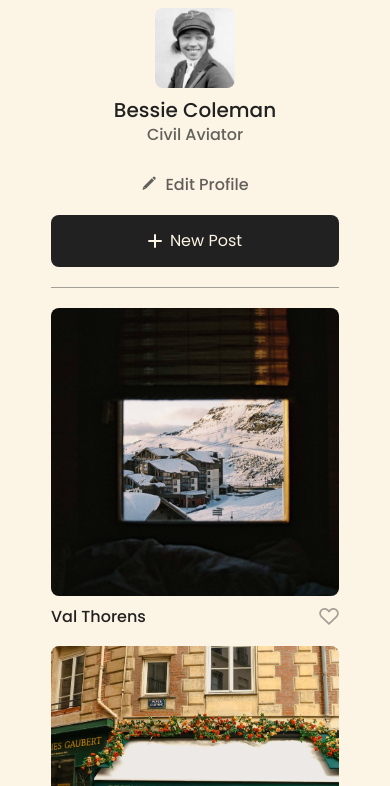
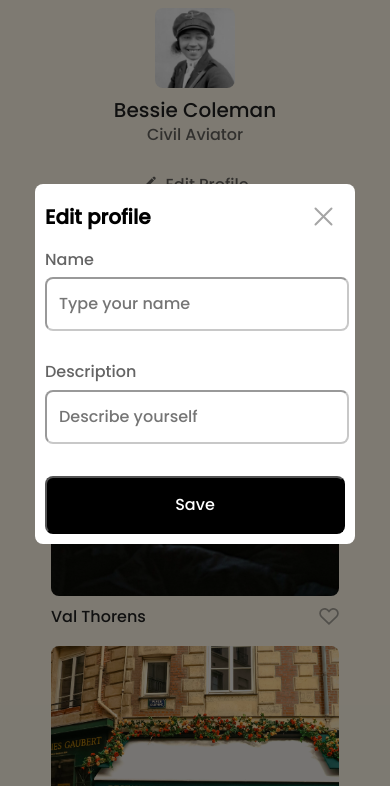
Before and after one commit to Laurenn23/se_project_spots, a plain HTML site: page index.html in a window 390 px wide. Shown: the part 58-844 px from the top of the page. Drawn offline with Linux system fonts and the light colour scheme.

Commit message:
added both modals and responsive designs for both

```diff
--- /dev/null
+++ b/blocks/modal.css
@@ -0,0 +1,133 @@
+.modal {
+  visibility: hidden;
+  background-color: #00000080;
+  position: fixed;
+  top: 0;
+  right: 0;
+  bottom: 0;
+  left: 0;
+  display: flex;
+  justify-content: center;
+  align-items: center;
+  padding: 10px;
+}
+
+.modal_is-opened {
+  visibility: visible;
+}
+
+.modal__container {
+  max-width: 730px;
+  width: 100%;
+  border-radius: 8px;
+  background-color: #fff;
+  padding: 32px 50px;
+  position: relative;
+}
+
+.modal__close-button {
+  position: absolute;
+  top: 32px;
+  right: 50px;
+  width: 40px;
+  height: 40px;
+  padding: 0;
+  border: none;
+  background-color: #fff;
+  cursor: pointer;
+}
+
+.modal__close-button:hover {
+  opacity: 1;
+}
+
+.modal__title {
+  margin: 0 0 32px;
+  font-size: 32px;
+}
+
+.modal__form {
+  display: flex;
+  flex-direction: column;
+}
+
+.modal__label {
+  margin: 0 0 32px;
+  font-size: 16px;
+  color: #212121b2;
+  font-weight: 500;
+}
+
+.modal__input {
+  display: block;
+  margin: 8px 0 0;
+  width: 100%;
+  padding: 16px 12px;
+  border-radius: 8px;
+  border-color: #21212166;
+  font-weight: 500;
+  font-size: 20px;
+  color: #2121214d;
+  cursor: pointer;
+}
+
+.modal__input::placeholder {
+  color: 2121214d;
+}
+
+.modal__input:hover {
+  opacity: 1;
+}
+
+.modal__submit-button {
+  background-color: #000;
+  color: #fff;
+  border-radius: 8px;
+  padding: 18px 58px;
+  display: flex;
+  justify-content: center;
+  font-size: 16px;
+  font-weight: 500;
+  font-size: 16px;
+  max-width: 156px;
+  cursor: pointer;
+}
+
+.modal__submit-button:hover {
+  opacity: 0.8;
+}
+
+@media screen and (max-width: 627px) {
+  .modal__container {
+    width: 300px;
+    padding: 10px;
+    position: relative;
+  }
+
+  .modal__close-button {
+    position: absolute;
+    top: 12px;
+    right: 12px;
+  }
+
+  .modal__title {
+    margin: 12px 0 22px;
+    font-size: 20px;
+    display: flex;
+    justify-content: space-between;
+  }
+
+  .modal__input {
+    width: 276px;
+    font-size: 16px;
+  }
+
+  .modal__submit-button {
+    width: 100%;
+    max-width: none;
+  }
+
+  .modal__submit-button:hover {
+    opacity: 0.8;
+  }
+}
--- a/index.html
+++ b/index.html
@@ -109,6 +109,64 @@
       <footer class="footer">
         <p class="footer__copyright">2025 &copy; Spots</p>
       </footer>
+      <div class="modal modal_is-opened">
+        <div class="modal__container">
+          <button type="button" class="modal__close-button">
+            <img src="./images/close icon.svg" alt="x-icon" />
+          </button>
+          <h2 class="modal__title">Edit profile</h2>
+          <form class="modal__form">
+            <label for="profile-name-input" class="modal__label">
+              Name
+              <input
+                id="profile-name-input"
+                type="text"
+                class="modal__input"
+                placeholder="Type your name"
+              />
+            </label>
+            <label for="profile-description-input" class="modal__label">
+              Description
+              <input
+                id="profile-description-input"
+                type="text"
+                class="modal__input"
+                placeholder="Describe yourself"
+              />
+            </label>
+            <button type="submit" class="modal__submit-button">Save</button>
+          </form>
+        </div>
+      </div>
+      <div class="modal">
+        <div class="modal__container">
+          <button type="button" class="modal__close-button">
+            <img src="./images/close icon.svg" alt="x-icon" />
+          </button>
+          <h2 class="modal__title">New Post</h2>
+          <form class="modal__form">
+            <label for="card-image-input" class="modal__label">
+              Image link
+              <input
+                id="card-image-input"
+                type="url"
+                class="modal__input"
+                placeholder="Paste a link to the picture"
+              />
+            </label>
+            <label for="card-caption-input" class="modal__label">
+              Caption
+              <input
+                id="card-caption-input"
+                type="text"
+                class="modal__input"
+                placeholder="Type your caption"
+              />
+            </label>
+            <button type="submit" class="modal__submit-button">Save</button>
+          </form>
+        </div>
+      </div>
     </div>
   </body>
 </html>
--- a/pages/index.css
+++ b/pages/index.css
@@ -7,3 +7,4 @@
 @import url(../blocks/cards.css);
 @import url(../blocks/card.css);
 @import url(../blocks/footer.css);
+@import url(../blocks/modal.css);
```
Also changed, not shown: images/close icon.svg (added).
